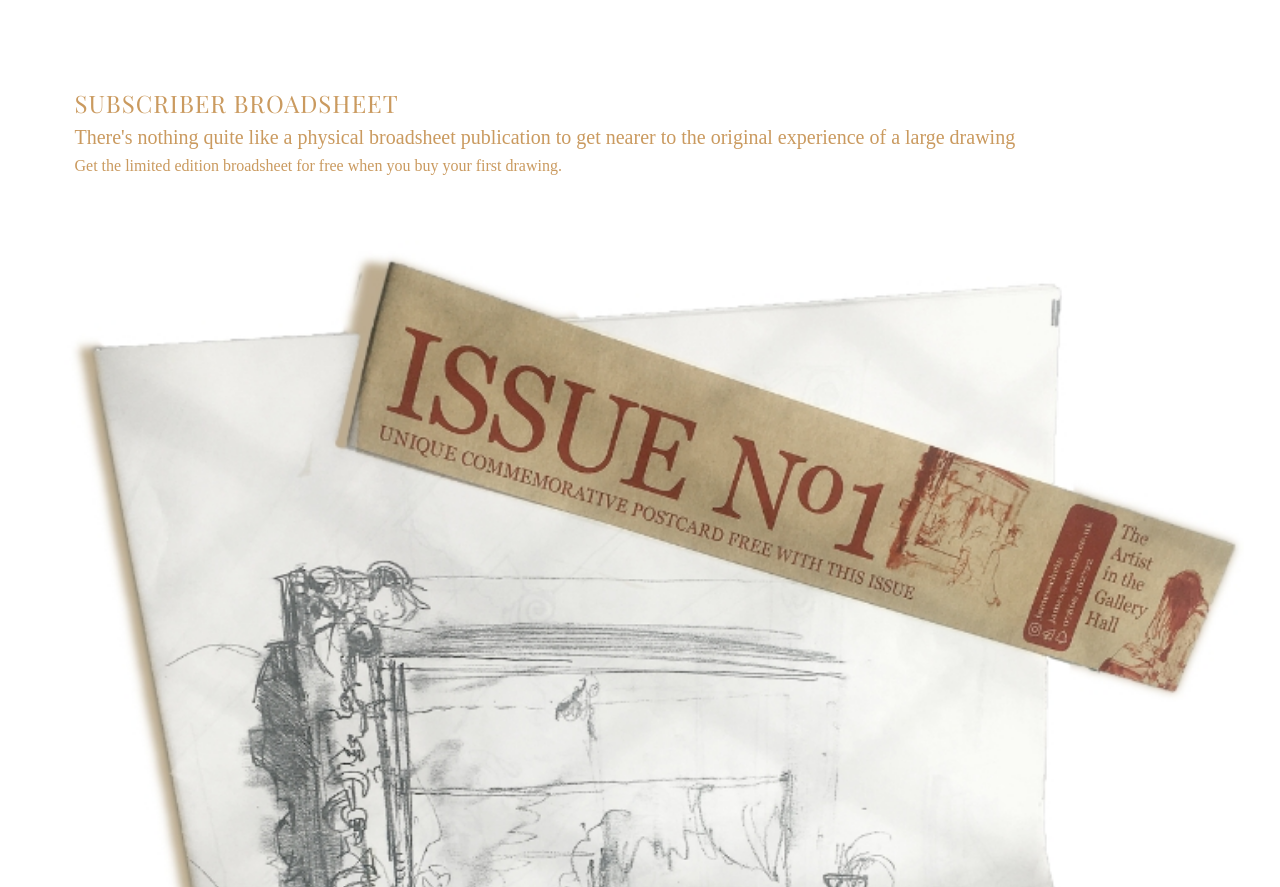
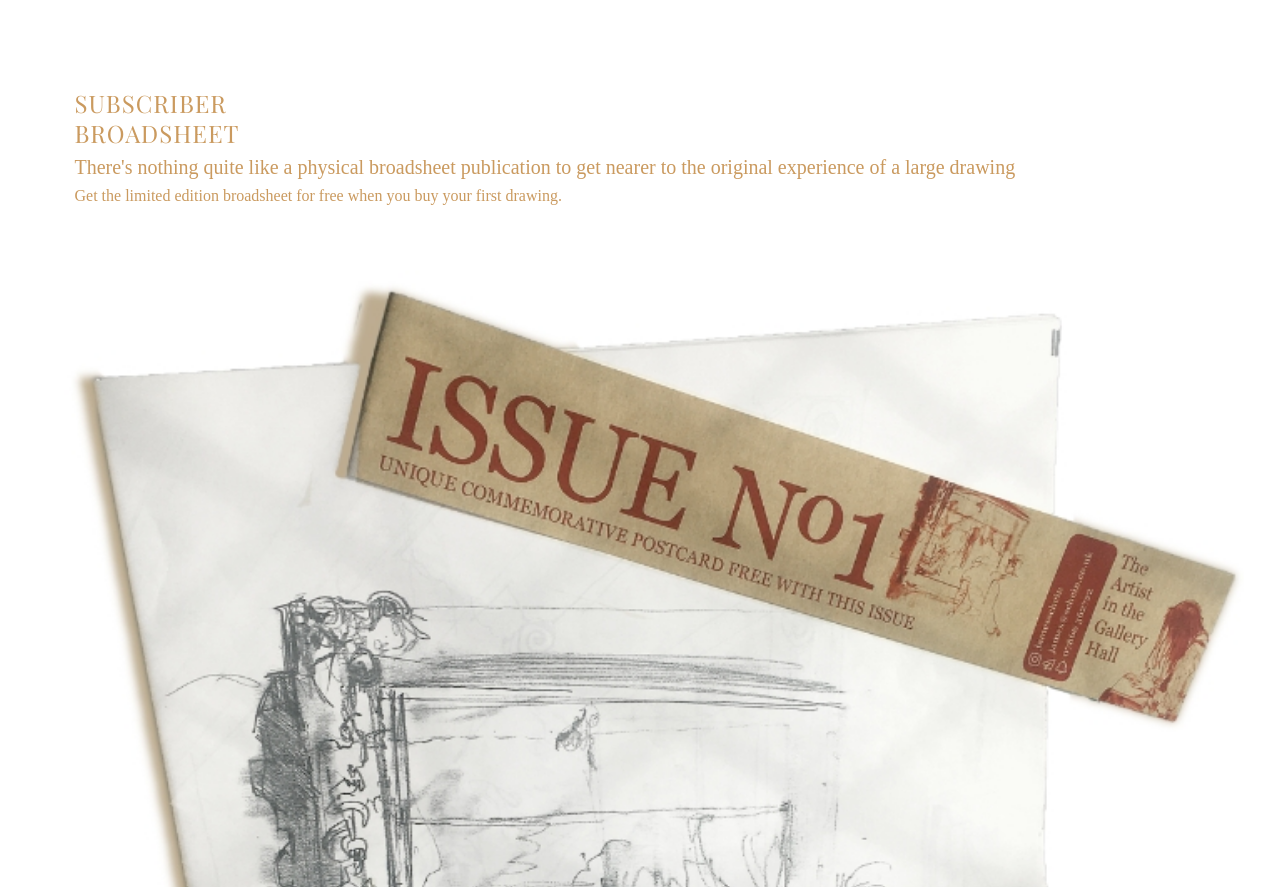
Before and after one commit to jameschein/taitgh_newsletter_follow, a plain HTML site: page dist/index.html in a window 1280 px wide. Shown: the part 949-1836 px from the top of the page. Drawn offline with nearby package versions, Linux system fonts and the light colour scheme.

Commit message:
Section HEader

```diff
--- a/scss/style.scss
+++ b/scss/style.scss
@@ -197,6 +197,10 @@ section.broadsheet {
 
   hgroup {
     padding-inline: 3% 12%;
+
+    h2 span {
+      display: block;
+    }
   }
 
   figure {
```
Also changed, not shown: dist/css/style.min.css, 1 other file.
